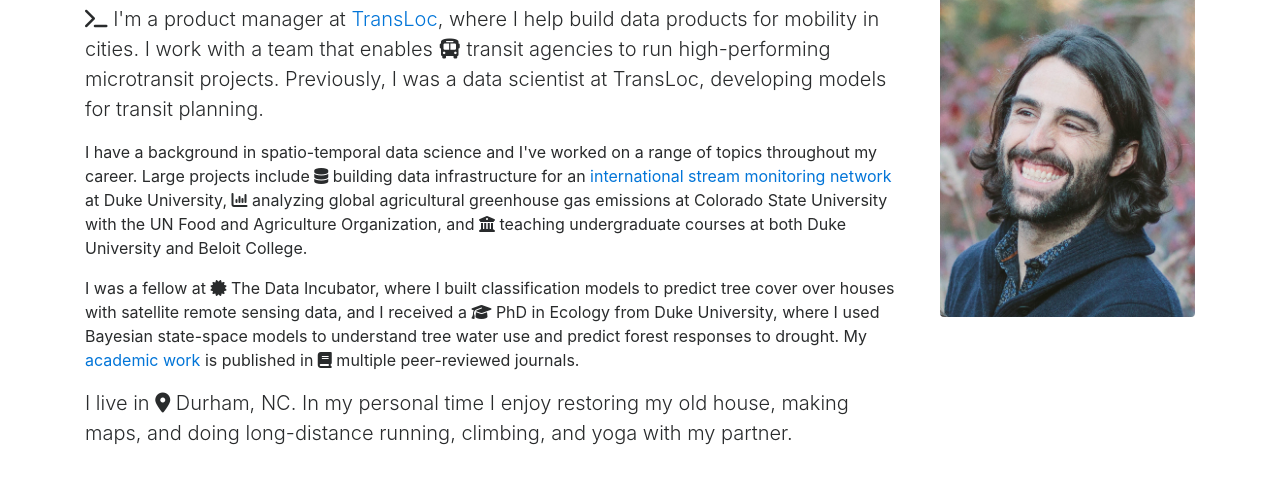
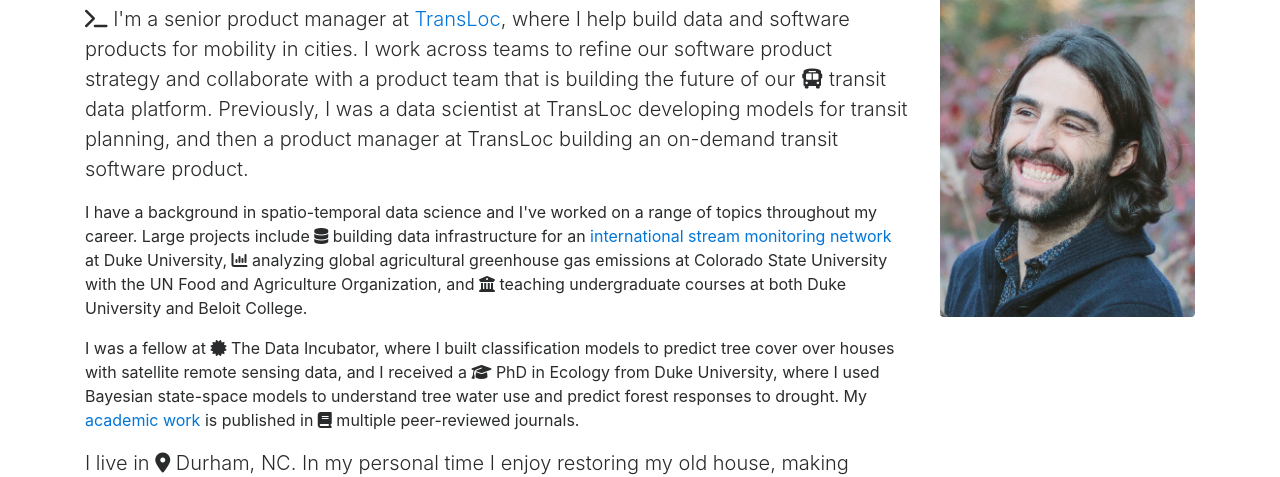
Before and after one commit to berdaniera/berdaniera.github.io, a plain HTML site: page index.html in a window 1280 px wide. Shown: the part 98-575 px from the top of the page. Drawn offline with nearby package versions, Linux system fonts and the light colour scheme; a script that the page names is missing.

Commit message:
Update index.html

```diff
--- a/index.html
+++ b/index.html
@@ -30,9 +30,9 @@
       <div class="row">
         <div class="col-lg-9">
           <h1 class="display-4">My name is Aaron Berdanier</h1>
-          <p class="lead"><i class="fa fa-terminal" aria-hidden="true"></i> I'm a product manager at <a href="http://transloc.com">TransLoc</a>, where I help build data products for mobility in cities.
-            I work with a team that enables <i class="fa fa-bus" aria-hidden="true"> </i> transit agencies to run high-performing microtransit projects.
-            Previously, I was a data scientist at TransLoc, developing models for transit planning.</p>
+          <p class="lead"><i class="fa fa-terminal" aria-hidden="true"></i> I'm a senior product manager at <a href="http://transloc.com">TransLoc</a>, where I help build data and software products for mobility in cities.
+            I work across teams to refine our software product strategy and collaborate with a product team that is building the future of our <i class="fa fa-bus" aria-hidden="true"> </i> transit data platform.
+            Previously, I was a data scientist at TransLoc developing models for transit planning, and then a product manager at TransLoc building an on-demand transit software product.</p>
           <p>I have a background in spatio-temporal data science and I've worked on a range of topics throughout my career. Large projects include
             <i class="fa fa-database" aria-hidden="true"></i> building data infrastructure for an <a href="http://streampulse.org">international stream monitoring network</a> at Duke University,
             <i class="fa fa-bar-chart" aria-hidden="true"></i> analyzing global agricultural greenhouse gas emissions at Colorado State University with the UN Food and Agriculture Organization, and
```
